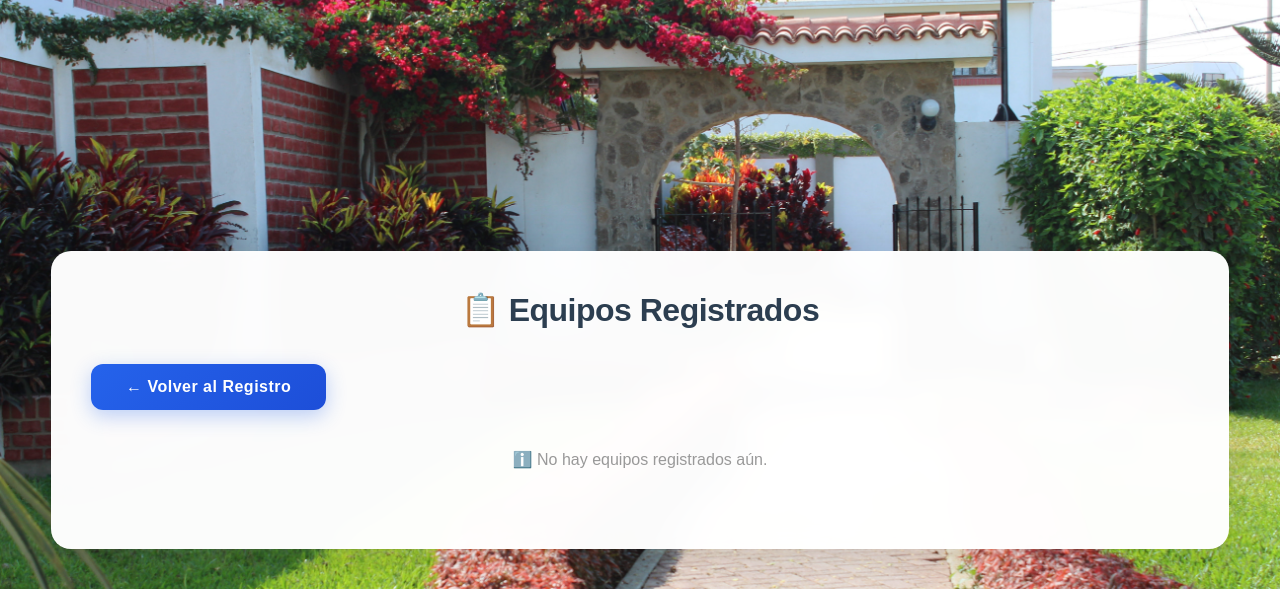
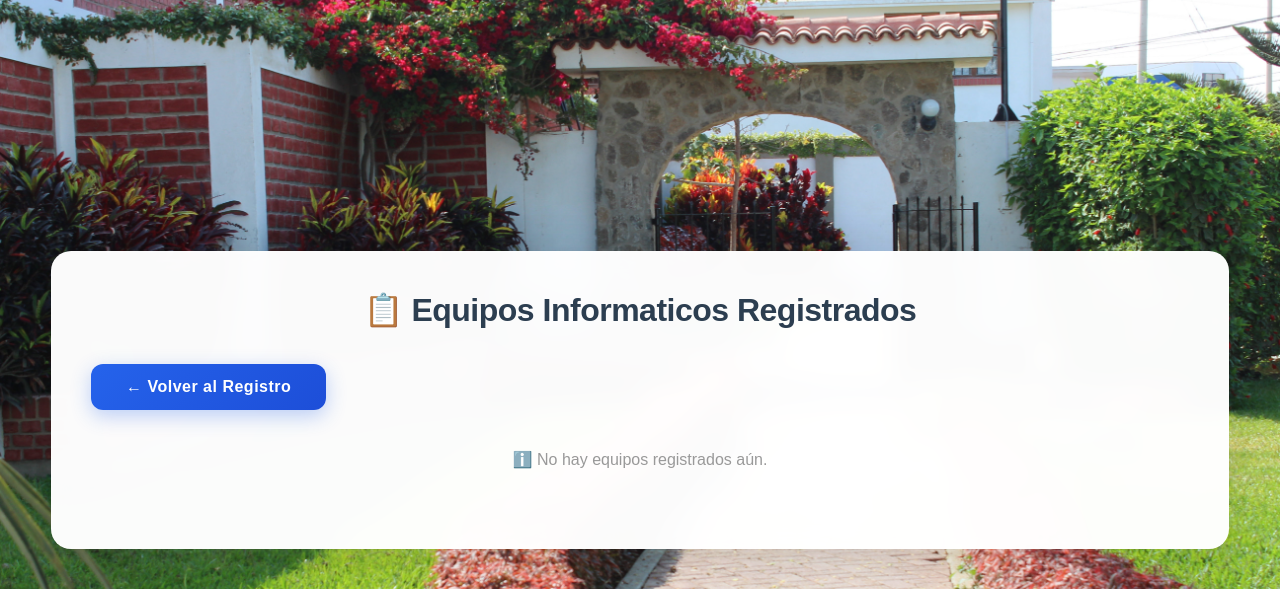
Before and after one commit to LuisTorresBenavente/Hackathom_web, a Flask app: page /equipos in a window 1280 px wide. Shown: the top 589 px of the page. Run offline with Flask 3, Linux system fonts and the light colour scheme; data that the repository does not hold is empty; some libraries are stand-ins or nearby versions.

Commit message:
fix(equipos): actualizar mensaje de bienvenida

```diff
--- a/templates/equipos.html
+++ b/templates/equipos.html
@@ -10,7 +10,7 @@
 <body>
     <div class="container">
         <div class="header">
-            <h1>📋 Equipos Registrados</h1>
+            <h1>📋 Equipos Informaticos Registrados</h1>
             <a href="{{ url_for('index') }}" class="btn-volver">← Volver al Registro</a>
         </div>
 
```
